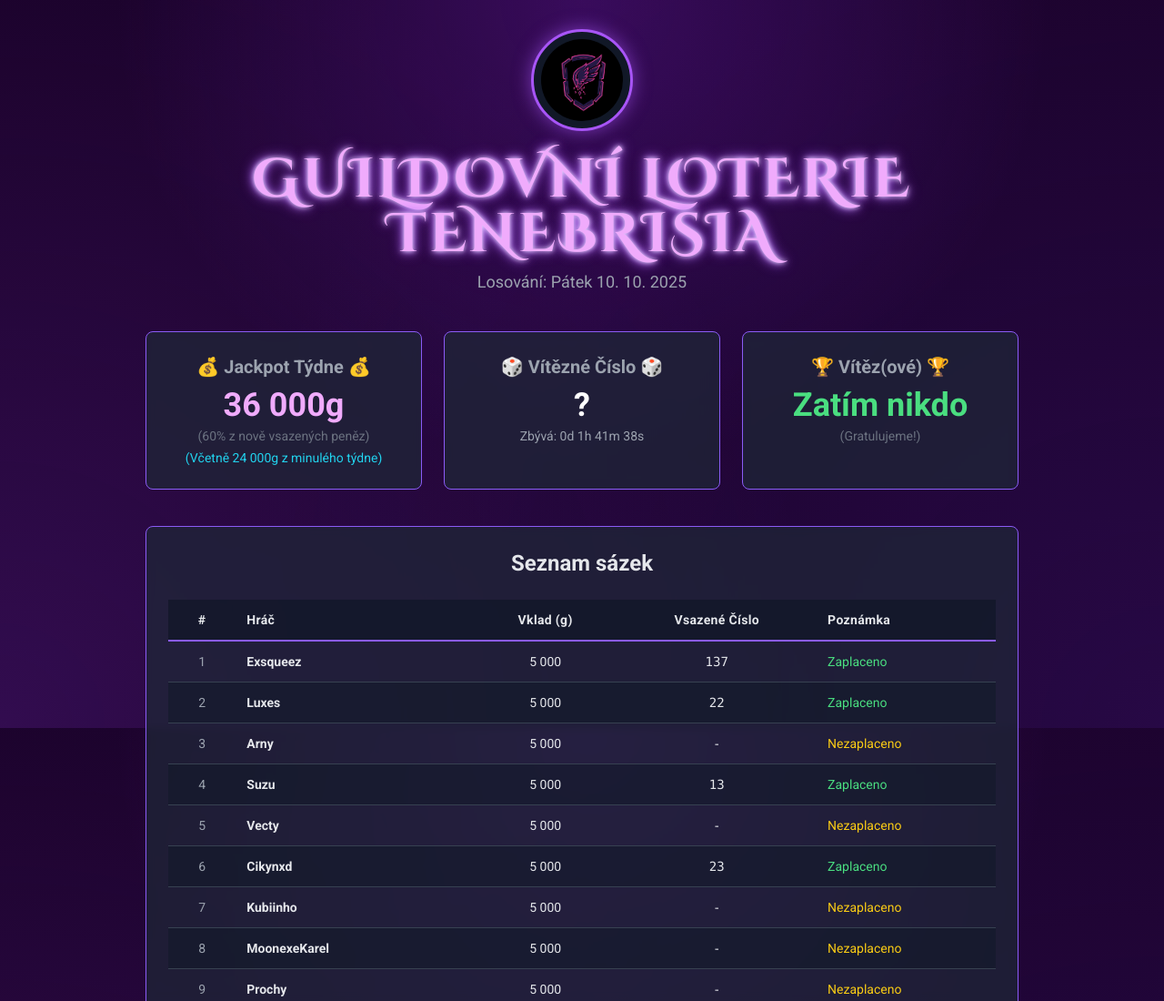
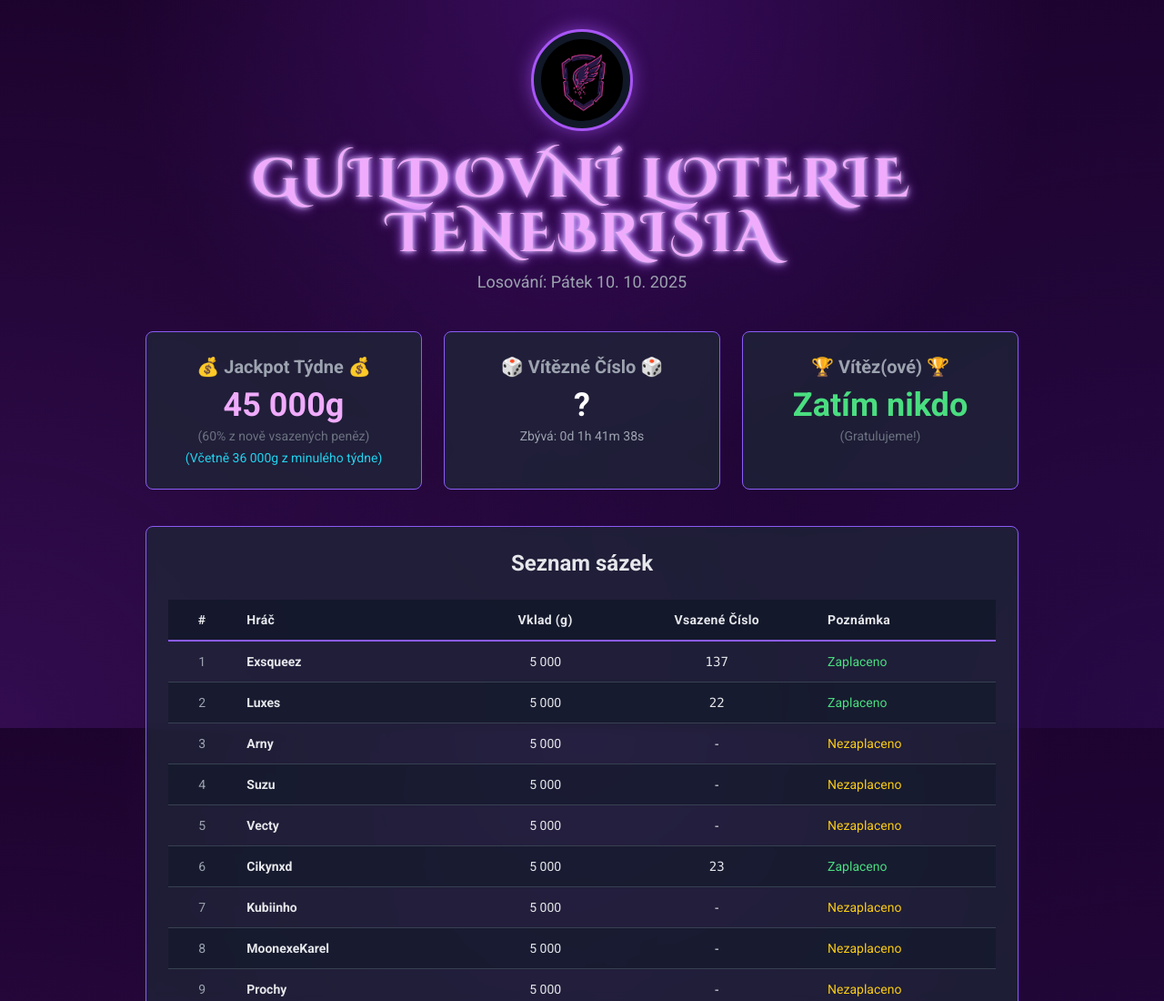
Before and after one commit to Exsqueez/Guild-Lottery, a plain HTML site: page index.html in a window 1280 px wide. Shown: the top 1100 px of the page at 91% size. Drawn offline with nearby package versions, Linux system fonts and the light colour scheme.

Commit message:
Update index.html

```diff
--- a/index.html
+++ b/index.html
@@ -82,12 +82,12 @@ const winningNumber = null;
 const entryFee = 5000;
 
 // KROK 3: Pokud nikdo minulý týden nevyhrál, zadej sem částku jackpotu, která se přenáší.
-let jackpotRollover = 24000;
+let jackpotRollover = 36000;
 
 // KROK 4: Zde je seznam všech hráčů a jejich sázek.
 const players = [
     { name: 'Exsqueez', bet: 137 }, { name: 'Luxes', bet: 22 }, { name: 'Arny', bet: null },
-    { name: 'Suzu', bet: 13 }, { name: 'Vecty', bet: null }, { name: 'Cikynxd', bet: 23 },
+    { name: 'Suzu', bet: null }, { name: 'Vecty', bet: null }, { name: 'Cikynxd', bet: 23 },
     { name: 'Kubiinho', bet: null }, { name: 'MoonexeKarel', bet: null }, { name: 'Prochy', bet: null },
     { name: 'Tony101', bet: null }, { name: 'Maxýý', bet: null }, { name: 'Lord Inquisittor', bet: null },
     { name: 'Artimik', bet: null }, { name: 'Adamekdave', bet: null }, { name: 'Ja_Jsem_Tucnakk', bet: null },
```
